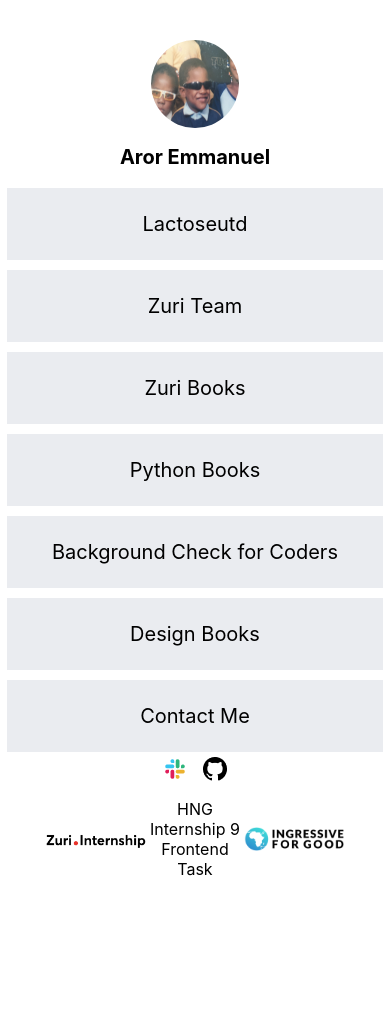
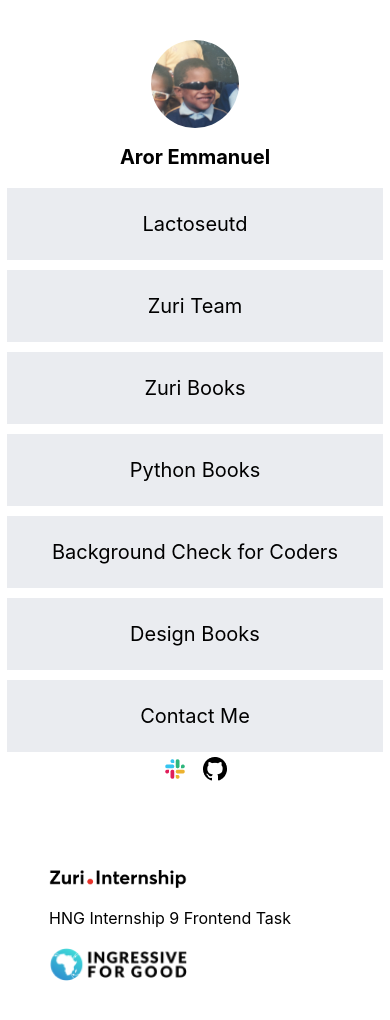
Before and after one commit to aroremmanuel/LinkTree, a React (Create React App) app: page / in a window 390 px wide. Shown: the top 1020 px of the page. Before the commit the page ends 924 px from the top, so only its background shows below. Built offline with nearby package versions, Linux system fonts and the light colour scheme.

Commit message:
Fixes: Minor bug fixes

```diff
--- a/public/index.html
+++ b/public/index.html
@@ -7,7 +7,7 @@
     <meta name="theme-color" content="#000000" />
     <meta
       name="description"
-      content="Web site created using create-react-app"
+      content="React app"
     />
     <link rel="apple-touch-icon" href="%PUBLIC_URL%/logo192.png" />
     <!--
@@ -24,7 +24,7 @@
       work correctly both with client-side routing and a non-root public URL.
       Learn how to configure a non-root public URL by running `npm run build`.
     -->
-    <title>React App</title>
+    <title>Link Tree</title>
   </head>
   <body>
     <noscript>You need to enable JavaScript to run this app.</noscript>
--- a/src/App.css
+++ b/src/App.css
@@ -14,6 +14,7 @@ body {
     width: 88px;
     height: 88px;
     border-radius: 275px;
+    object-fit: cover;
 }
 
 #profile__name {
@@ -77,6 +78,33 @@ body {
 
 #hng-text {
     width: 30%;
+}
+
+@media only screen and (max-width: 600px) {
+    #footer-container {
+        display: flex;
+        flex-direction: column;
+        margin: 0px;
+        margin-top: 70px;
+        align-items: left;
+        padding: 0px;
+    }
+
+    .footer--content {
+        width: 100%;
+        height: auto;
+        margin: 10px;
+    }
+
+    .footer-logo {
+        width: 138px;
+        height: auto;
+    }
+
+    #hng-text {
+        width: 100%;
+        text-align: left;
+    }
 }
 
 /* Code from here on is for contact.js */
```
